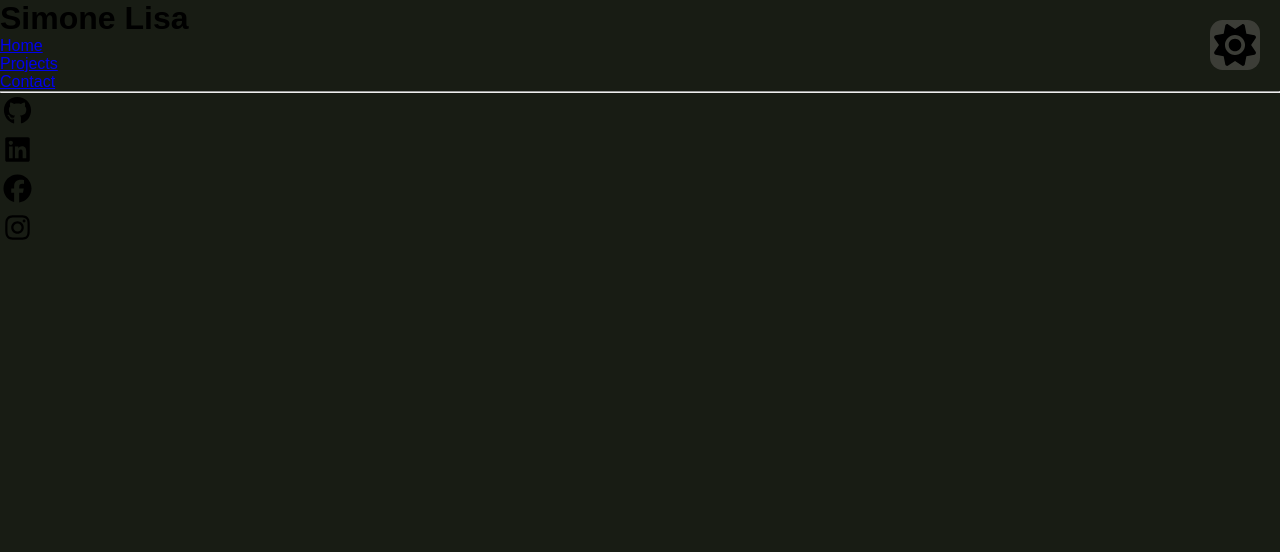
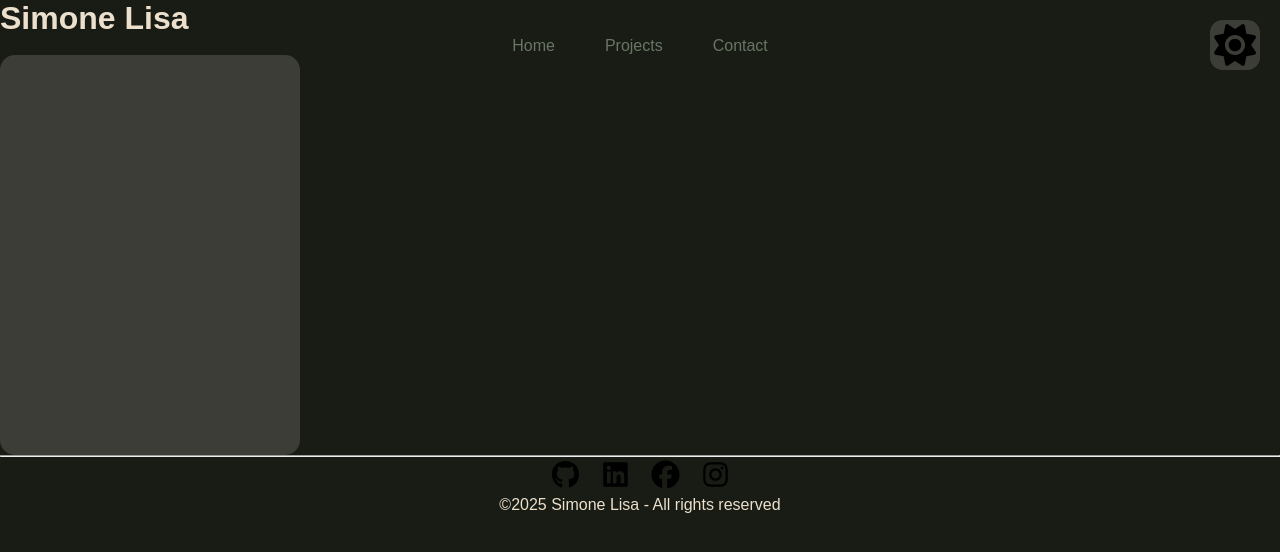
Before and after one commit to flam3yx/flam3yx.github.io, a plain HTML site: page index.html in a window 1280 px wide. Drawn offline with Linux system fonts and the light colour scheme.

Commit message:
Refactor navigation and footer structure; add styling for nav-bar and card components

```diff
--- a/css/style.css
+++ b/css/style.css
@@ -21,6 +21,7 @@
 
 body {
     background: var(--background);
+    color: var(--text);
 }
 
 /*******************************************************************************************************/
@@ -54,6 +55,68 @@ body {
 
 /*******************************************************************************************************/
 
+.nav-bar {
+    width: 100%;
+    height: auto;
+    display: flex;
+    justify-content: center;
+    align-items: center;
+}
+
+.nav-bar ul {
+    display: flex;
+    list-style: none;
+    padding: 0; /*space inside the element (between border and content)*/
+    margin: 0; /*space outside the element (separates it from others)*/
+    gap: 50px; /*space between link in flex/grid*/
+}
+
+.nav-bar a {
+    text-decoration: none;
+    color: var(--secondary);
+}
+
+.nav-bar a:hover {
+    color: var(--text);
+}
+
+.projects {
+    display: grid;
+}
+
+.card {
+    background-color: var(--primary);
+    width: 300px;
+    height: 400px;
+    border-radius: 15px;
+    transition: all 0.2s ease-in-out;
+}
+
+.card:hover {
+    box-shadow: 1px 1px 1px 1px var(--secondary);
+    transform: translate(5px, -5px);
+}
+
+.footer {
+    display: flex;
+    justify-content: center;
+    align-items: center;
+    flex-direction: column;
+}
+
+.footer ul {
+    display: flex;
+    list-style: none;
+    padding: 0;
+    margin: 0;
+    gap: 15px;
+}
+
 .social-icon {
     width: 35px;
+    border-radius: 20%;
 }
+
+.social-icon:hover {
+    background-color: var(--primary);
+}
--- a/index.html
+++ b/index.html
@@ -15,7 +15,7 @@
             <img src="images/moon-solid-full.svg">
         </button>
     </header>
-    <nav>
+    <nav class="nav-bar">
         <ul>
             <li><a href="index.html">Home</a></li>
             <li><a href="projects.html">Projects</a></li>
@@ -23,19 +23,20 @@
         </ul>
     </nav>
     <main>
-        <section>
+        <section class="projects">
             <div class="card"></div>
         </section>
     </main>
     <aside></aside>
     <hr>
-    <footer>
+    <footer class="footer">
         <ul>
-            <li><a href=""><img src="images/github-brands-solid-full.svg"class="social-icon"></a></li>
-            <li><a href=""><img src="images/linkedin-brands-solid-full.svg" class="social-icon"></a></li>
-            <li><a href=""><img src="images/facebook-brands-solid-full.svg" class="social-icon"></a></li>
+            <li><a href="https://github.com/flam3yx"><img src="images/github-brands-solid-full.svg"class="social-icon"></a></li>
+            <li><a href="https://www.linkedin.com/in/simone-lisa"><img src="images/linkedin-brands-solid-full.svg" class="social-icon"></a></li>
+            <li><a href="https://www.facebook.com/profile.php?id=61584121463256"><img src="images/facebook-brands-solid-full.svg" class="social-icon"></a></li>
             <li><a href=""><img src="images/instagram-brands-solid-full.svg" class="social-icon"></a></li>
         </ul>
+        <p>©2025 Simone Lisa - All rights reserved</p>
     </footer>
 </body>
 </html>
```
